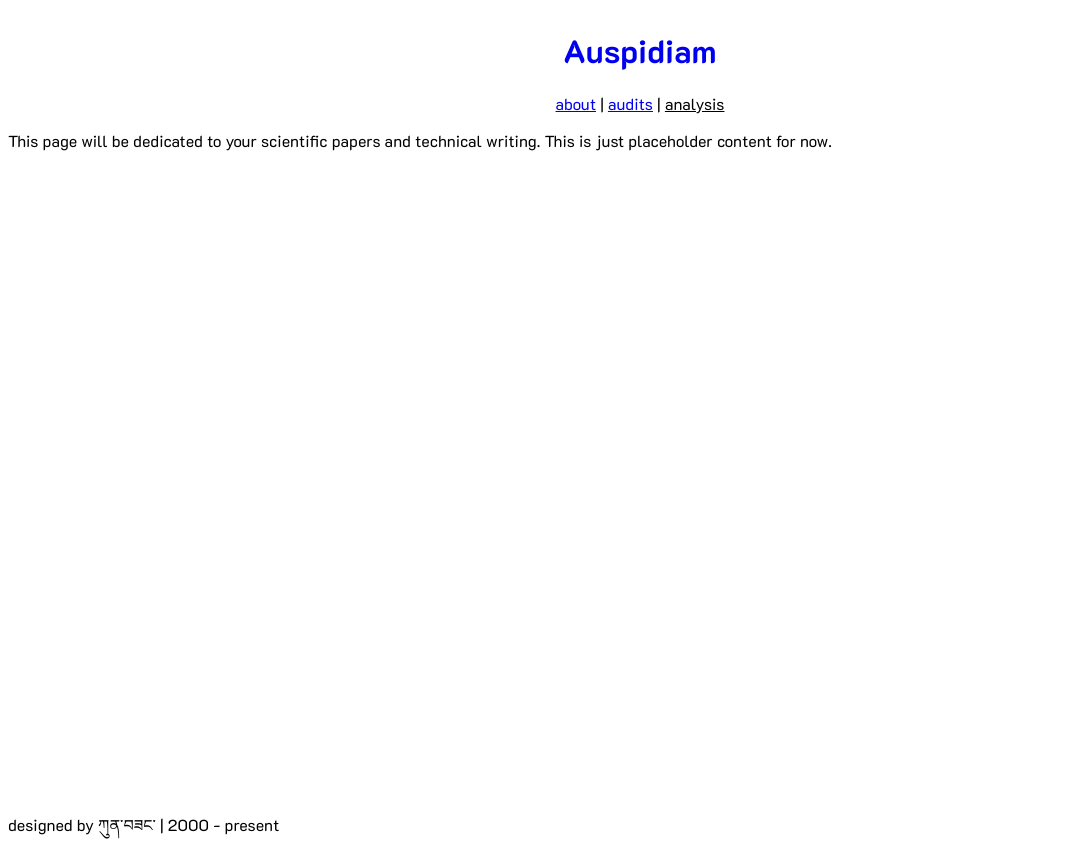
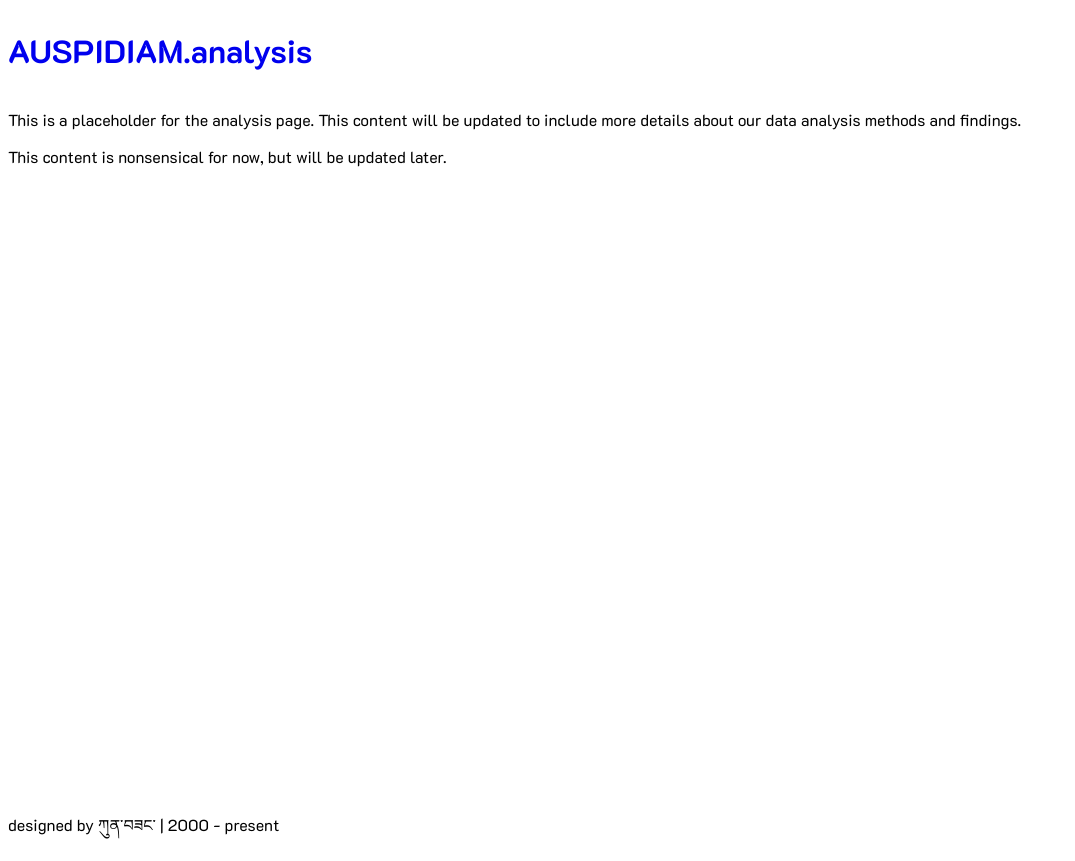
Before and after one commit to auspidiam/auspidiam, a Next.js app: page /analysis in a window 1280 px wide. Shown: the whole page, without its empty margins (0-1075 px from the left). Built offline with nearby package versions, Linux system fonts and the light colour scheme.

Commit message:
Update page.tsx

```diff
--- a/app/analysis/page.tsx
+++ b/app/analysis/page.tsx
@@ -1,26 +1,25 @@
-// file: app/analysis/page.tsx
-import Link from 'next/link';
+"use client";
+
+import React from 'react';
 
 export default function AnalysisPage() {
   return (
-    <main className="flex min-h-screen flex-col items-center justify-start p-24 text-center gap-12">
-      <div className="z-10 w-full max-w-5xl flex flex-col items-center text-sm lg:flex-col text-center">
-        <Link href="/" className="cursor-pointer no-underline">
-          <h1 className="text-6xl font-bold">Auspidiam</h1>
-        </Link>
-        <div>
-          <Link href="/about" className="hover:underline">about</Link>
-          <span> | </span>
-          <Link href="/audits" className="hover:underline">audits</Link>
-          <span> | </span>
-          <Link href="/analysis" className="font-bold hover:underline" style={{ color: 'var(--text-neon-red)' }}>analysis</Link>
-        </div>
+    <main className="flex min-h-screen flex-col items-start justify-start p-12 gap-12">
+      {/* Header */}
+      <div className="z-10 w-full max-w-5xl flex flex-col items-start text-sm lg:flex-col">
+        {/* Main title link to homepage */}
+        <a href="/" className="cursor-pointer no-underline">
+          <h1 className="text-6xl font-bold">AUSPIDIAM<span className="font-normal text-4xl">.analysis</span></h1>
+        </a>
       </div>
 
+      {/* Main content section */}
       <div className="z-10 w-full max-w-2xl text-left mx-auto">
         <p>
-          This page will be dedicated to your scientific papers and technical writing.
-          This is just placeholder content for now.
+          This is a placeholder for the analysis page. This content will be updated to include more details about our data analysis methods and findings.
+        </p>
+        <p className="mt-4">
+          This content is nonsensical for now, but will be updated later.
         </p>
       </div>
     </main>
```
